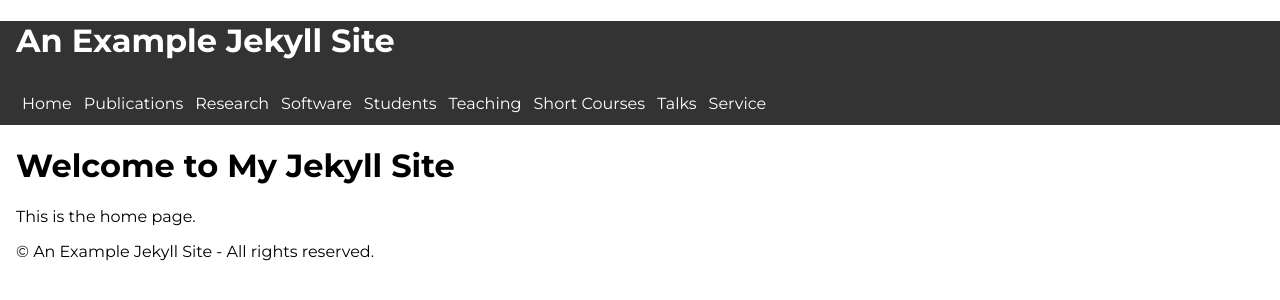
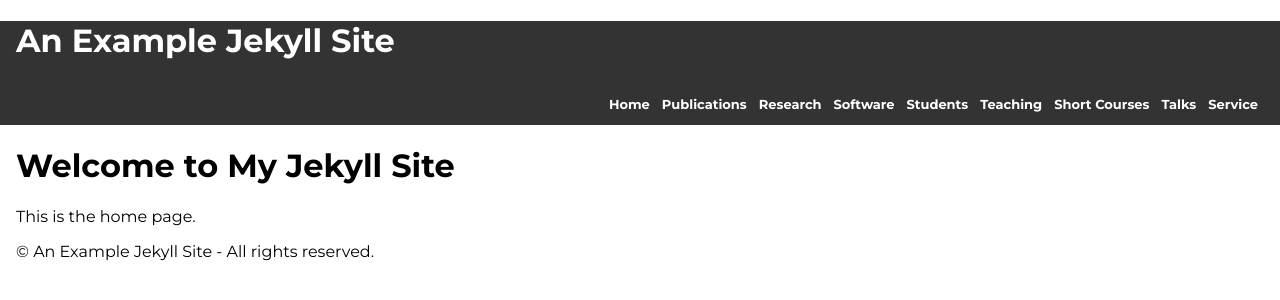
Before and after one commit to pubino/pubino.github.io, a Jekyll site: the page built from index.md, in a window 1280 px wide. Shown: the top 300 px of the page. Built offline with Jekyll 4.4.1, drawn with Linux system fonts in a browser that asks for light colours.

Commit message:
Adjust menu styling

```diff
--- a/assets/css/style.css
+++ b/assets/css/style.css
@@ -37,6 +37,7 @@ nav ul {
   list-style: none;
   padding: 0;
   margin: 0;
+  justify-content: right;
 }
 
 nav ul li {
@@ -46,6 +47,8 @@ nav ul li {
 nav a {
   color: inherit;
   text-decoration: none;
+  font-size: small;
+  font-weight: 600;
 }
 
 .menu-toggle {
@@ -59,6 +62,13 @@ nav a {
 }
 
 @media (max-width: 600px) {
+  nav {
+    position: absolute;
+    text-align: right;
+    top: 20px;
+    right: 20px;
+  }
+
   nav ul {
     display: none;
     flex-direction: column;
```
